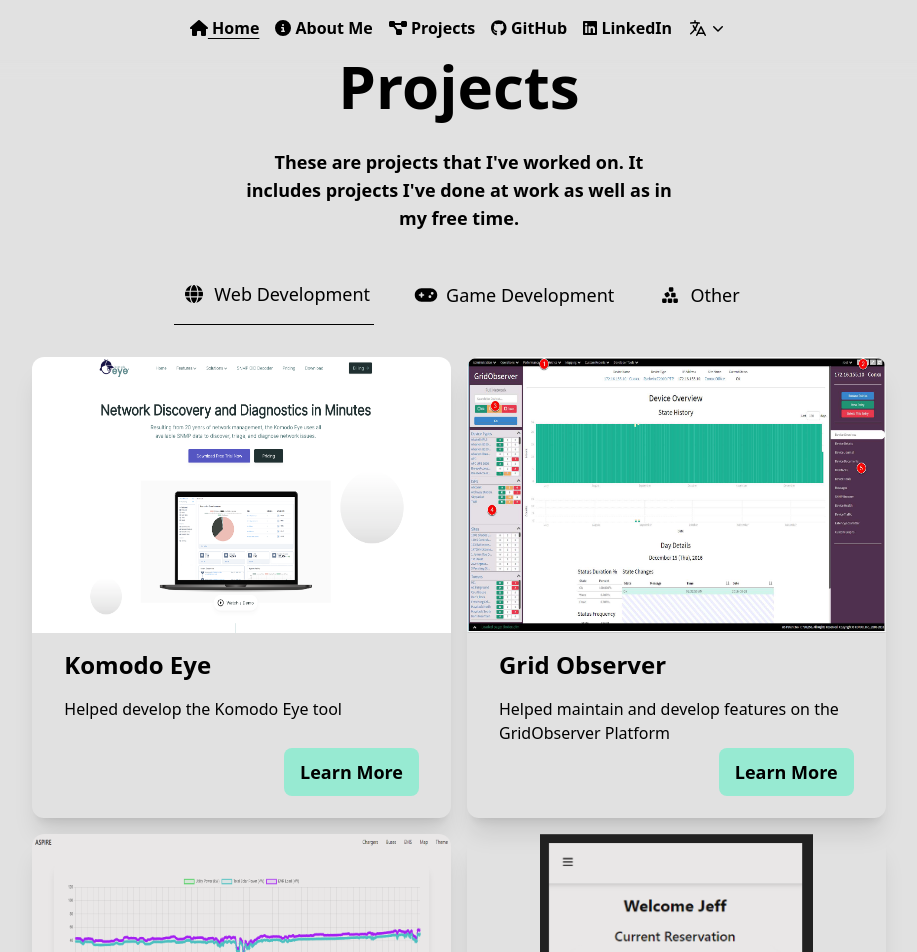
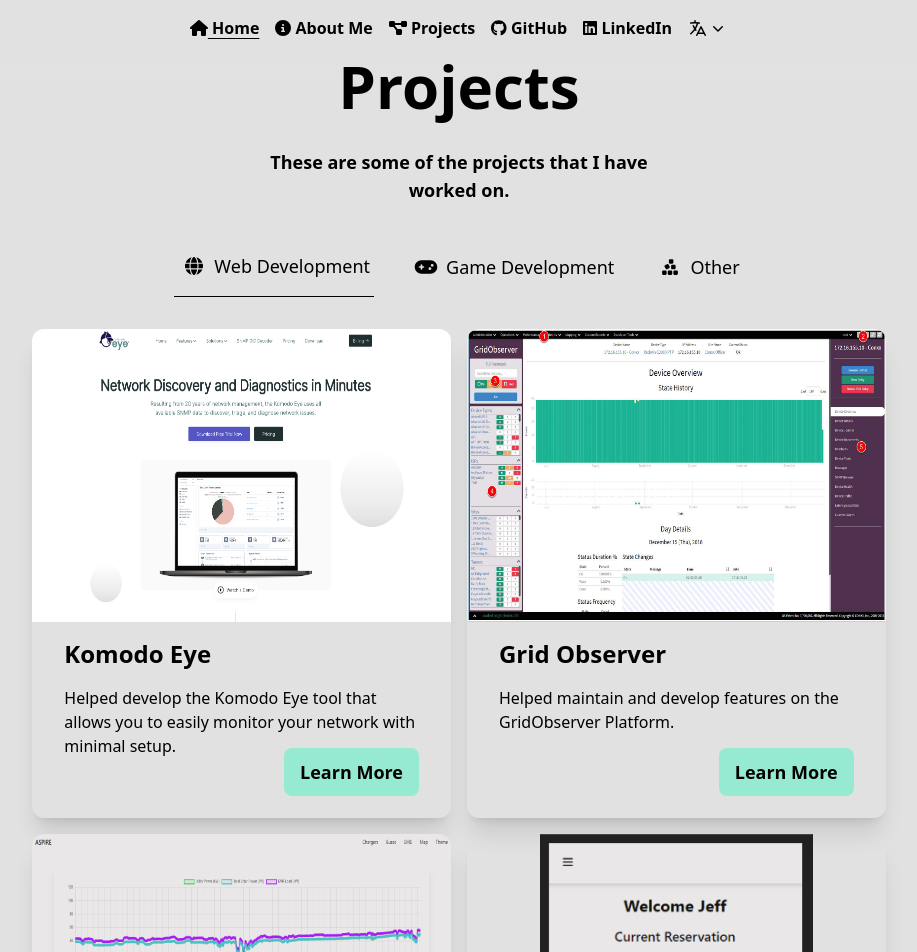
Before and after one commit to foggeydoughtnut/nuxt-portfolio, a Nuxt app: page /projects in a window 1280 px wide. Shown: the top 952 px of the page, without its empty margins (181-1098 px from the left). Built offline with nearby package versions, Linux system fonts and the light colour scheme.

Commit message:
got basic translations done

```diff
--- a/i18n.config.ts
+++ b/i18n.config.ts
@@ -23,10 +23,17 @@
       // About Page
       about_title: 'About Me!',
       bio: 'My name is Jeff Anderson. I am a frontend engineer at Conxx Inc/Komodo Systems where I help develop their GridObserver platform as well as the Komodo Eye platform using tools like Nuxt and Vue. ',
+      notable_works: 'Notable Works',
+      american_resume: "American Style Resume",
+      japanese_resume: "Japanese Style Resume",
       //
 
       // Projects Page
       projects_page_title: "Projects",
+      projects_page_description: "These are some of the projects that I have worked on.",
+      web_development: 'Web Development',
+      game_development: 'Game Development',
+      other_development: 'Other',
       //
 
       // Project Card
@@ -34,9 +41,49 @@
       //
 
       // Projects
+      // Komodo Eye
+      komodo_eye_title: 'Komodo Eye',
+      komodo_eye_description: 'Helped develop the Komodo Eye tool that allows you to easily monitor your network with minimal setup.',
+      //
+      // Grid Observer
+      grid_observer_title: 'Grid Observer',
+      grid_observer_description: 'Helped maintain and develop features on the GridObserver Platform.',
+      //
+      // Aspire Power Visualization
+      aspire_power_title: "Aspire's Power Visualization",
+      aspire_power_description: "A visualization server I created to visualize energy in and outflow as well as Aspire's energy management system. It also shows the Salt Lake City and Ogden electric bus information",
+      //
+      // Charger Reservation App
+      charger_reservation_title: 'Charger Reservation Application',
+      charger_reservation_description: 'A mobile friendly website I created to reserve electric vehicle chargers.',
+      //
+      // Astro Portfolio
+      astro_portfolio_title: 'Previous Astro Portfolio Website',
+      astro_portfolio_description: 'This is my old portfolio website created using Astro.js',
+      //
       // Galaga
       galaga_title: "Galaga",
-        galaga_description: 'A Galaga replica I created in Monogame.'
+      galaga_description: 'A Galaga replica I created in Monogame.',
+      //
+      // Pong
+      pong_title: 'Pong',
+      pong_description: 'A Pong replica I created in Monogame following the ECS architectural pattern.',
+      //
+      // Space Guy
+      space_guy_title: 'Space Guy',
+      space_guy_description: 'This is a top-down 2d game that I created in Unity.',
+      //
+      // Hack USU 2023
+      hack_usu_2023_title: 'Hack USU 2023 JRPG',
+      hack_usu_2023_description: 'Developed this game in 24 hours with two other people. We built out a JRPG built out in Unity and took second place out of hundreds of people.',
+      //
+      // Hack USU 2022
+      hack_usu_2022_title: 'Hack USU 2022 Crypt',
+      hack_usu_2022_description: 'Developed this game in 24 hours with two other people. Created a side scrolling game in Unity and took first place in the game category.',
+      //
+      // Mountain Climb
+      mountain_climb_title: 'Mountain Climb',
+      mountain_climb_description: 'This project used a RL agent to make the car climb up the hill and reach the flag.',
       //
     },
     ja: {
@@ -56,11 +103,18 @@
 
       // About Page
       about_title: '自己紹介！',
-        bio: 'ENTER TRANSLATION',
+      bio: 'こんにちは！ジェフです。今はフロントエンドエンジニアをやります。Conxx Inc/Komodo Systemsを働きます。GridObserverとKomodo Eyeを開発することでNuxtとVueを使います。',
+      notable_works: 'めぼしい作品',
+      american_resume: "アメリカ式履歴書",
+      japanese_resume: "日本式履歴書",
       //
 
       // Projects Page
       projects_page_title: "作品",
+      projects_page_description: 'これらの作品を開発しました。',
+      web_development: 'ウェブ開発',
+      game_development: 'ゲーム開発',
+      other_development: '他の開発',
       //
 
       // Project Card
@@ -69,10 +123,49 @@
 
 
       // Projects
+      // Komodo Eye
+      komodo_eye_title: 'Komodo Eye',
+      komodo_eye_description: 'このソフトウェアを開発します。これは簡単ネットワーク監視道具です。',
+      //
+      // Grid Observer
+      grid_observer_title: 'Grid Observer',
+      grid_observer_description: 'GridObserverを開発します。この道具はネットワーク監視することです。',
+      //
+      // Aspire Power Visualization
+      aspire_power_title: 'Aspire電力ビジュアライザーション道具',
+      aspire_power_description: 'このソフトウェアは電力ビジュアライザーション道具からAspireのエンジニア者を使います。',
+      //
+      // Charger Reservation App
+      charger_reservation_title: '車の充電器予約道具',
+      charger_reservation_description: 'このソフトウェアは車充電器を予約できます。',
+      //
+      // Astro Portfolio
+      astro_portfolio_title: '前のAstro.jsのポートフォリオウェブサイト',
+      astro_portfolio_description: 'このサイトは前のポートフォリオです。このサイトはAstro.jsを使いました。',
+      //
       // Galaga
       galaga_title: "ギャラガ",
-        galaga_description: "ギャラガのレプリカがMonoGameで作りました"
-
+      galaga_description: "ギャラガのレプリカがMonoGameで作りました",
+      //
+      // Pong
+      pong_title: 'Pong',
+      pong_description: 'PongのレブリカがMonoGameで作りました。このゲームはECS体系を従いました。',
+      //
+      // Space Guy
+      space_guy_title: 'Space Guy',
+      space_guy_description: 'このゲームはトップダウンなゲームがUnityで作りました。',
+      //
+      // Hack USU 2023
+      hack_usu_2023_title: 'Hack USU 2023 JRPG',
+      hack_usu_2023_description: 'このゲームは２４時間に二人と作りました。JRPGを作りました。',
+      //
+      // Hack USU 2022
+      hack_usu_2022_title: 'Hack USU 2022 Crypt',
+      hack_usu_2022_description: 'このゲームは２４時間に二人と作りました。これは横スクローリングなゲームです。',
+      //
+      // Mountain Climb
+      mountain_climb_title: 'Mountain Climb',
+      mountain_climb_description: 'このソフトウェアは強化学習AIを作りました。',
       //
     },
   }
--- a/pages/projects/index.vue
+++ b/pages/projects/index.vue
@@ -1,5 +1,5 @@
 <template>
-  <PageTitle title="projects_page_title" description="These are projects that I've worked on. It includes projects I've done at work as well as in my free time." />
+  <PageTitle title="projects_page_title" description="projects_page_description" />
   <nav class="flex space-x-8 items-center justify-center">
     <div
       v-for="tab in tabs"
@@ -9,7 +9,7 @@
       @click="setSelectedTab(tab.id)"
     >
       <font-awesome-icon :icon="tab.icon" class="mr-1 h-8 w-8" />
-      <span>{{ tab.name }}</span>
+      <span>{{ t(tab.name) }}</span>
     </div>
   </nav>
 
@@ -32,6 +32,8 @@
 <script setup lang="ts">
 import { faGamepad, faGlobe, faCubesStacked } from '@fortawesome/free-solid-svg-icons';
 
+const { t } = useI18n();
+
 type Project = {
   title: string,
   description: string,
@@ -48,39 +50,39 @@
 
 
 const tabs = [
-  { id: 0, name: 'Web Development', href: '#', icon: faGlobe },
-  { id: 1, name: 'Game Development', href: '#', icon: faGamepad },
-  { id: 2, name: 'Other', href: '#', icon: faCubesStacked },
+  { id: 0, name: 'web_development', href: '#', icon: faGlobe },
+  { id: 1, name: 'game_development', href: '#', icon: faGamepad },
+  { id: 2, name: 'other_development', href: '#', icon: faCubesStacked },
 ]
 
 const webProjects: Project[] = [
   {
-    title: "Komodo Eye",
-    description: "Helped develop the Komodo Eye tool",
+    title: "komodo_eye_title",
+    description: "komodo_eye_description",
     image: 'KomodoEye.png',
     link: 'https://komodosystems.com/',
   },
   {
-    title: "Grid Observer",
-    description: "Helped maintain and develop features on the GridObserver Platform",
+    title: "grid_observer_title",
+    description: "grid_observer_description",
     image: 'GridObserver.png',
     link: 'https://conxx.net/gridobserver_overview.php',
   },
   {
-    title: "Aspire's Power Visualization",
-    description: "A visualization server I created to visualize energy in and outflow as well as Aspire's energy management system. It also shows the Salt Lake City and Ogden electric bus information",
+    title: "aspire_power_title",
+    description: "aspire_power_description",
     image: 'AspireVisualization.png',
     link: 'https://github.com/DIRECTLab/evr-visualization-react'
   },
   {
-    title: "Charger Reservation Application",
-    description: "A mobile friendly website I created to reserve electric vehicle chargers.",
+    title: "charger_reservation_title",
+    description: "charger_reservation_description",
     image: 'ReservationApplication.png',
     link: 'https://github.com/DIRECTLab/reservation-frontend-web'
   },
   {
-    title: "Previous Astro Portfolio Website",
-    description: "This is my old portfolio website created using Astro.js",
+    title: "astro_portfolio_title",
+    description: "astro_portfolio_description",
     image: 'PortfolioSite.png',
     link: 'https://github.com/foggeydoughtnut/Portfolio-v2'
   },
@@ -88,32 +90,32 @@
 
 const gameProjects: Project[] = [
   {
-    title: 'Galaga',
-    description: 'A Galaga replica I created in Monogame.',
+    title: 'galaga_title',
+    description: 'galaga_description',
     image: 'Galaga.png',
     link: 'https://github.com/foggeydoughtnut/Galaga',
   },
   {
-    title: 'Pong',
-    description: 'A Pong replica I created in Monogame following the ECS architectural pattern.',
+    title: 'pong_title',
+    description: 'pong_description',
     image: 'Pong.png',
     link: 'https://github.com/foggeydoughtnut/Pong',
   },
   {
-    title: 'Space Guy',
-    description: 'This is a top-down 2d game that I created in Unity.',
+    title: 'space_guy_title',
+    description: 'space_guy_description',
     image: 'space-guy.png',
     link: 'https://github.com/foggeydoughtnut/SpaceGuy-Unity',
   },
   {
-    title: 'Hack USU 2023 JRPG',
-    description: 'Developed this game in 24 hours with two other people. We built out a JRPG built out in Unity and took second place out of hundreds of people.',
+    title: 'hack_usu_2023_title',
+    description: 'hack_usu_2023_description',
     image: 'HackUSU2023.png',
     link: 'https://github.com/Serpents-of-the-East/hackUSU-2023',
   },
   {
-    title: 'Hack USU 2022 Crypt',
-    description: 'Developed this game in 24 hours with two other people. Created a side scrolling game in Unity and took first place in the game category.',
+    title: 'hack_usu_2022_title',
+    description: 'hack_usu_2022_description',
     image: 'HackUSU2022.png',
     link: 'https://github.com/Serpents-of-the-East/hack-usu',
   }
@@ -121,8 +123,8 @@
 
 const otherProjects: Project[] = [
   {
-    title: 'Mountain Climb',
-    description: 'This project used a RL agent to make the car climb up the hill and reach the flag.',
+    title: 'mountain_climb_title',
+    description: 'mountain_climb_description',
     image: 'MountainClimb.png',
     link: 'https://github.com/foggeydoughtnut/mountain-climb'
   },
```
Also changed, not shown: components/NavBar.vue (+15 -8 lines), pages/about/index.vue (+7 -3 lines), components/LanguageDropdown.client.vue (renamed from components/LanguageDropdown.vue). Lines whose indentation alone changed are shown as unchanged.
